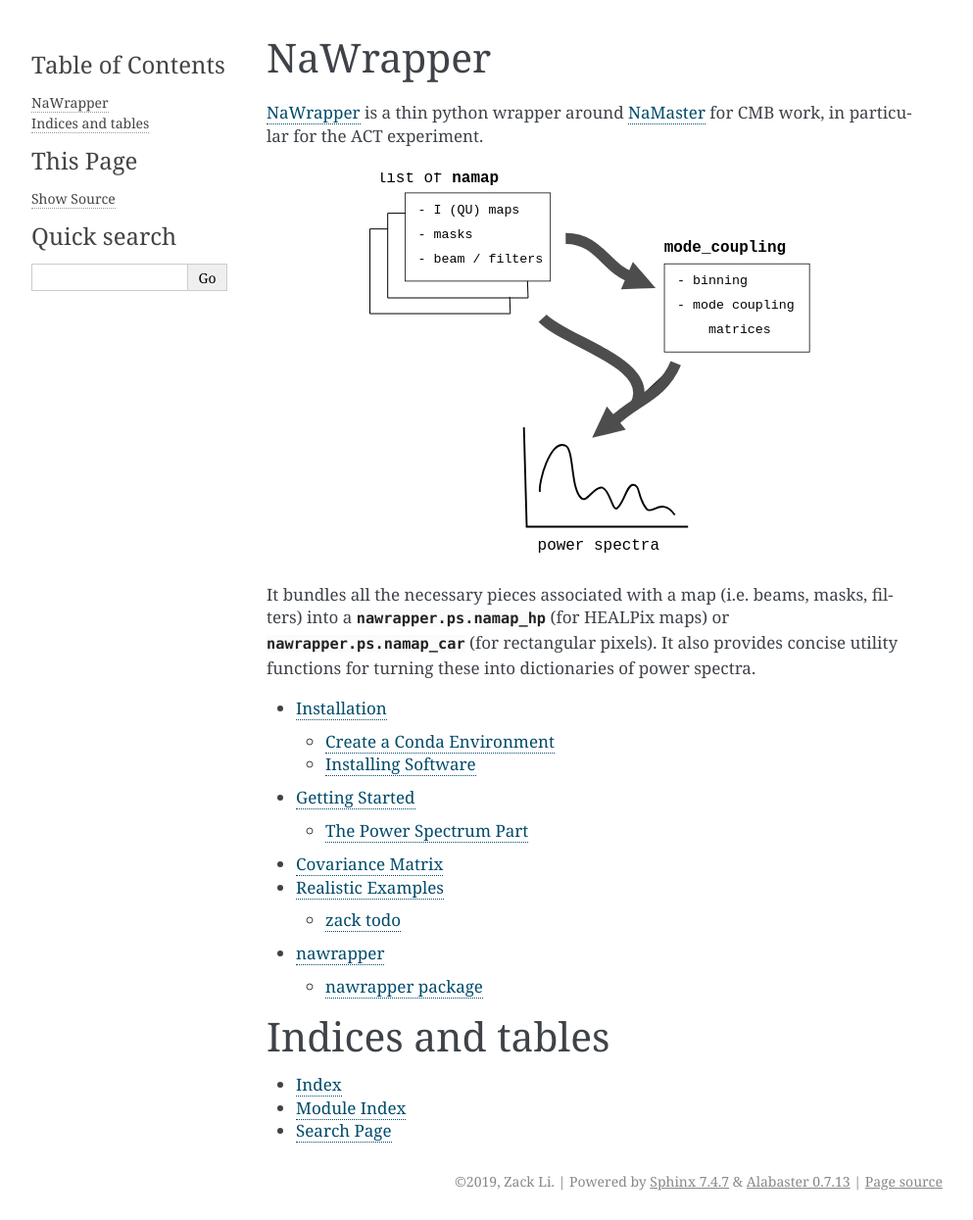
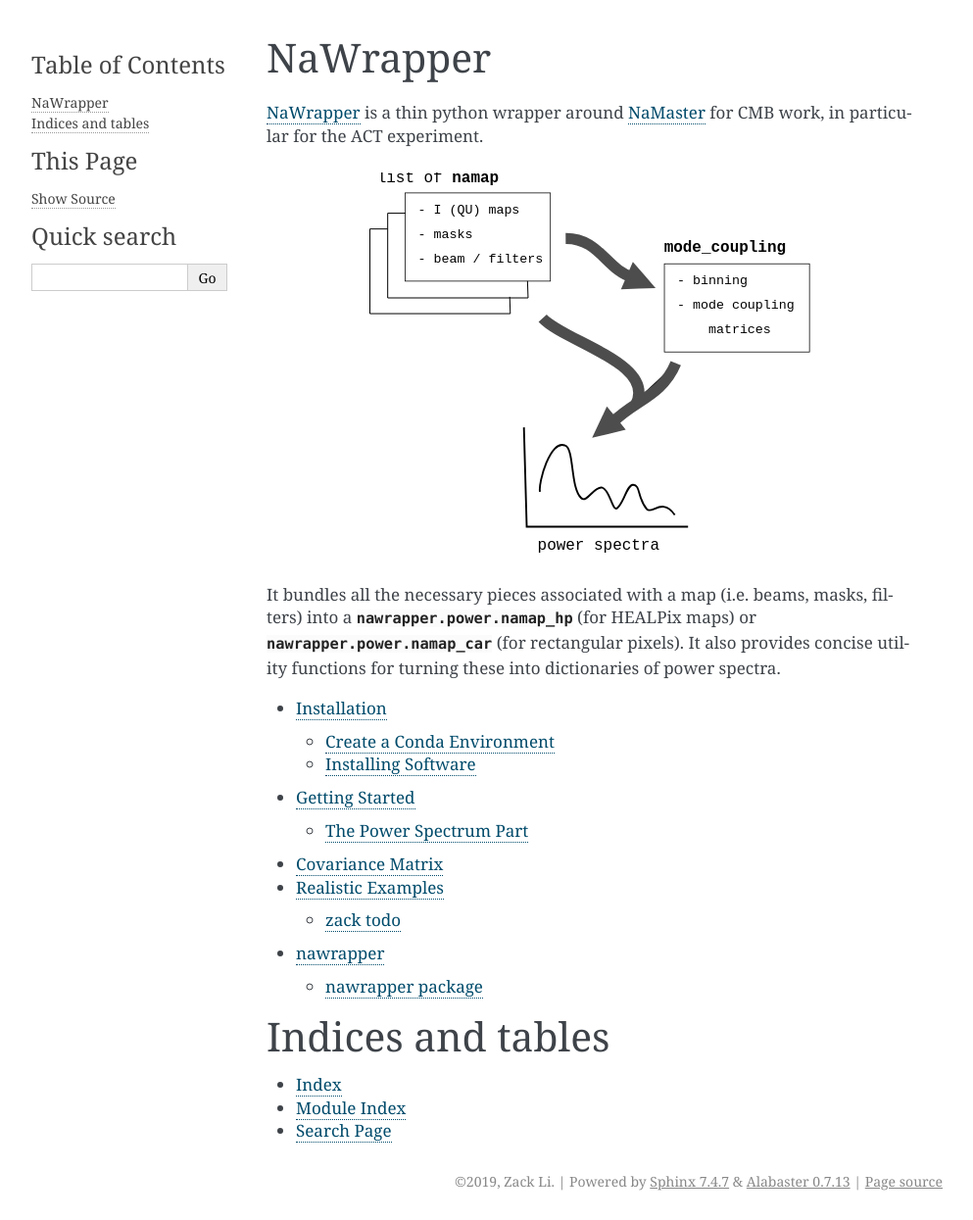
Before and after one commit to xzackli/nawrapper, a Sphinx documentation site: the page built from docs/source/index.rst, in a window 1280 px wide. Shown: the whole page at 98% size, without its empty margins (148-1141 px from the left). Built offline with Sphinx 7.4.7, drawn with Linux system fonts in a browser that asks for light colours.

```diff
--- a/docs/source/index.rst
+++ b/docs/source/index.rst
@@ -12,8 +12,8 @@ in particular for the ACT experiment.
 .. figure:: _static/outline.svg
 
 It bundles all the necessary pieces associated with a map (i.e. beams, masks,
-filters) into a :py:class:`nawrapper.ps.namap_hp` (for HEALPix maps) or
-:py:class:`nawrapper.ps.namap_car` (for rectangular pixels). It also provides
+filters) into a :py:class:`nawrapper.power.namap_hp` (for HEALPix maps) or
+:py:class:`nawrapper.power.namap_car` (for rectangular pixels). It also provides
 concise utility functions for turning these into dictionaries of power spectra.
 
 
--- a/docs/source/usage/quickstart.rst
+++ b/docs/source/usage/quickstart.rst
@@ -102,7 +102,7 @@ For additional realism we generate noise power spectra to add to our
                                  nl[np.newaxis, np.newaxis])
 
 For this example, we won’t include a beam. Now we set up the
-:py:class:`nawrapper.ps.namap_car` objects, using as input our our original random
+:py:class:`nawrapper.power.namap_car` objects, using as input our our original random
 realization summed with the noise realizations.
 
 The Power Spectrum Part
```
Also changed, not shown: .travis.yml.
